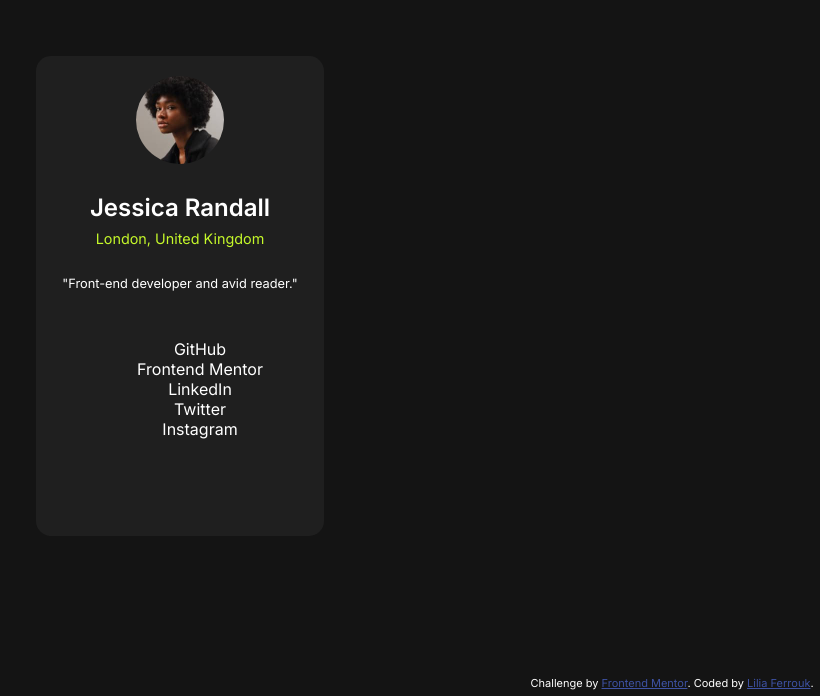
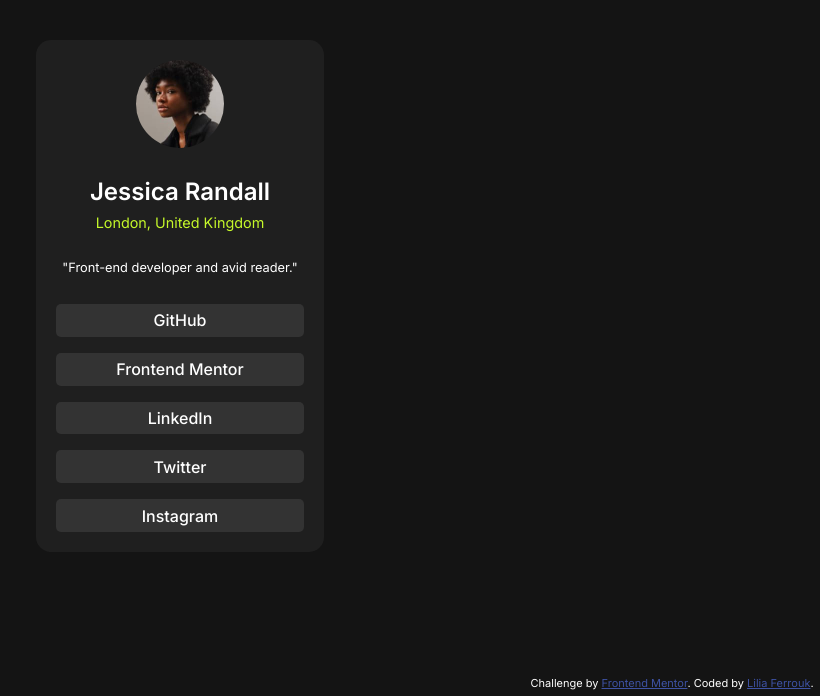
Before and after one commit to liliaferrouk/social-links-profile-main, a plain HTML site: page index.html in a window 1280 px wide. Shown: the part 104-800 px from the top of the page, without its empty margins (460-1280 px from the left). Drawn offline with Linux system fonts and the light colour scheme.

Commit message:
the end <3

```diff
--- a/style.css
+++ b/style.css
@@ -17,7 +17,7 @@ body{
 }
 main{
     width: 18rem;
-    height: 30rem;
+    height: 32rem;
     background-color: hsl(0, 0%, 12%);
     border-radius: 15px;
     padding: 20px;
@@ -27,7 +27,7 @@ main{
 }
 .info{
     margin-top: 1.8rem;
-    margin-bottom: 3rem;
+    margin-bottom: auto;
 }
 h1{
     font-size: 1.5rem;
@@ -49,8 +49,24 @@ img{
     border-radius: 50%;
 }
 
+ul{
+    padding: 0;
+    width: 100%;
+}
+
 li{
     list-style: none;
+    background-color: hsl(0, 0%, 20%);
+    width: 100%;
+    padding: 0.4rem;
+    margin-top: 1rem;
+    border-radius: 5px;
+    font-weight: 500;
+}
+li:hover{
+    background-color: hsl(75, 94%, 57%);
+    color: hsl(0, 0%, 8%);
+    cursor: pointer;
 }
 
 footer {
```
